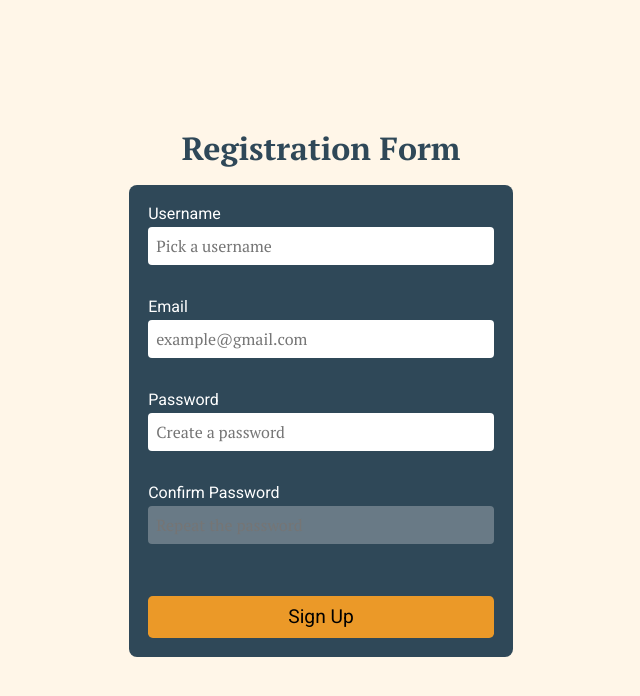
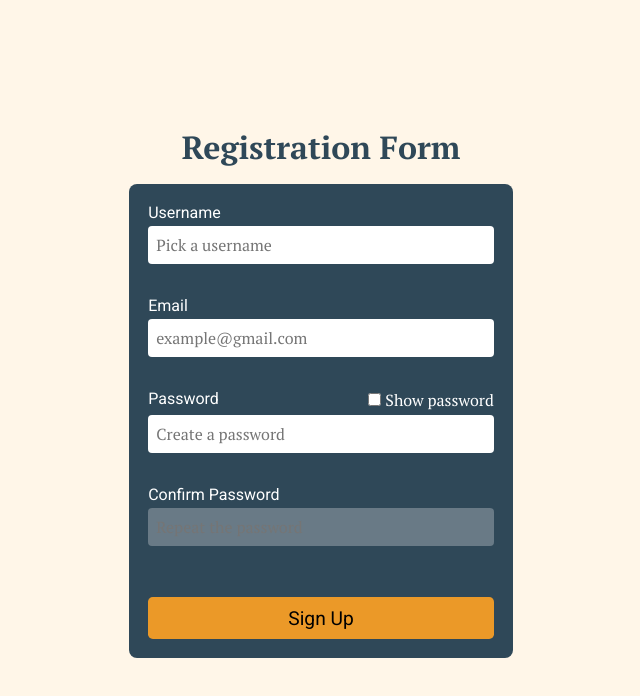
Before and after one commit to TBM85/demo-registration-form, a React (Create React App) app: page / in a window 1280 px wide. Shown: the top 696 px of the page, without its empty margins (319-959 px from the left). Built offline with nearby package versions, Linux system fonts and the light colour scheme.

Commit message:
Create a checkbox to show password

```diff
--- a/src/components/Form/Form.js
+++ b/src/components/Form/Form.js
@@ -1,5 +1,6 @@
-import React, { useEffect } from "react";
+import React, { useEffect, useState } from "react";
 import useForm from "hooks/useForm";
+import PropTypes from "prop-types";
 
 import classes from "./Form.module.scss";
 import Button from "components/UI/Button/Button";
@@ -25,6 +26,13 @@ const Form = (props) => {
     submitHandler,
     inputBlurHandler,
   } = useForm();
+
+  const [showPassword, setShowPassword] = useState(false);
+
+  // Toggle between showing and not showing password
+  const showPasswordHandler = () => {
+    setShowPassword(!showPassword);
+  };
 
   useEffect(() => {
     // Pass the "isSubmitted" variable to parent component "App"
@@ -89,10 +97,20 @@ const Form = (props) => {
         )}
       </div>
       <div className={classes.FormControl}>
-        <label htmlFor="password1">Password</label>
+        <label htmlFor="password1">
+          Password
+          <div className={classes["checkbox"]} onClick={showPasswordHandler}>
+            <input
+              type="checkbox"
+              checked={showPassword}
+              onChange={showPasswordHandler}
+            />{" "}
+            Show password
+          </div>
+        </label>
         <input
           id="password1"
-          type="password"
+          type={showPassword ? "text" : "password"}
           name="password1"
           placeholder="Create a password"
           value={values.password1}
@@ -119,7 +137,7 @@ const Form = (props) => {
         <label htmlFor="password2">Confirm Password</label>
         <input
           id="password2"
-          type="password"
+          type={showPassword ? "text" : "password"}
           name="password2"
           placeholder="Repeat the password"
           value={values.password2}
@@ -151,3 +169,8 @@ const Form = (props) => {
 };
 
 export default Form;
+
+Form.propTypes = {
+  showPassword: PropTypes.bool,
+  showPasswordHandler: PropTypes.func,
+};
--- a/src/components/Form/Form.module.scss
+++ b/src/components/Form/Form.module.scss
@@ -28,6 +28,12 @@
       color: $white-color;
       font-family: 'Roboto', sans-serif !important;
       font-weight: 400;
+      display: flex;
+      justify-content: space-between;
+
+      .checkbox {
+        cursor: pointer;
+      }
     }
 
     input {
```
